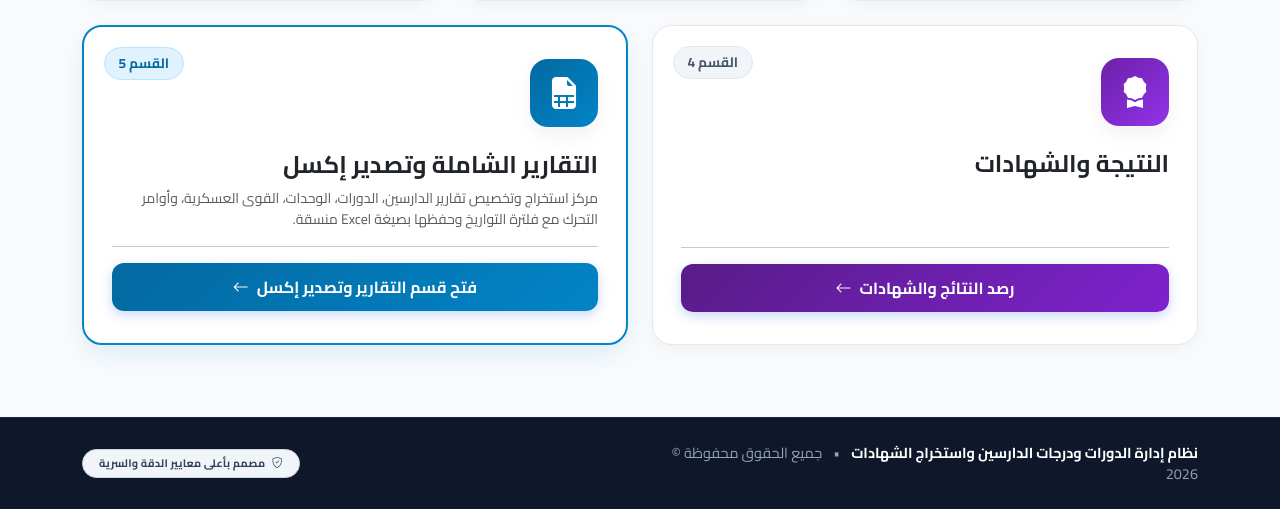
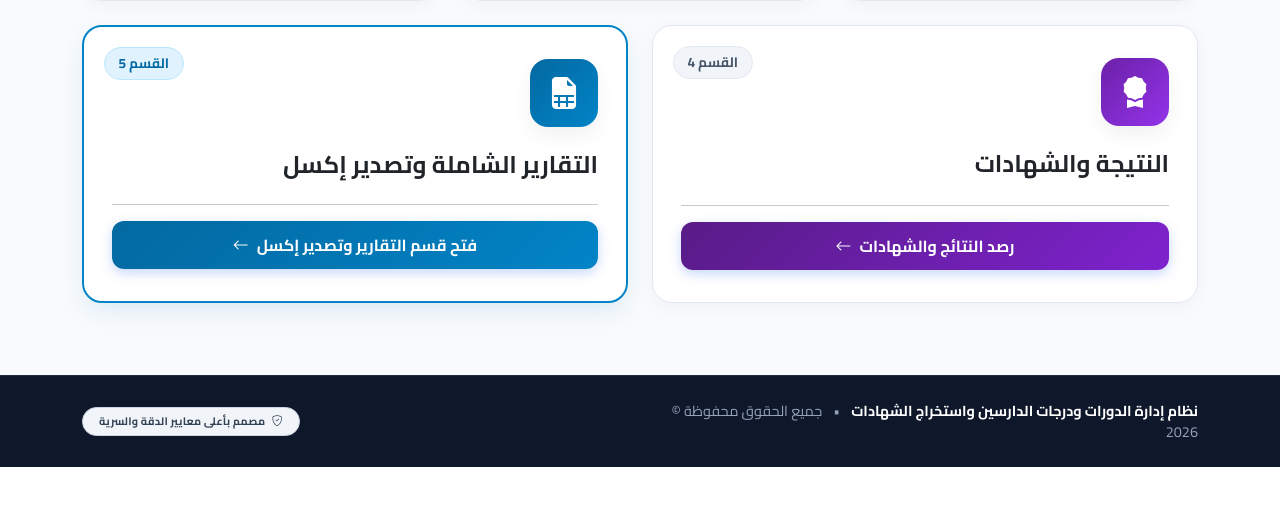
Before and after one commit to Gasim12346/p1, a Django app: page / in a window 1280 px wide. Shown: the part 707-1216 px from the top of the page. After the commit the page ends 1174 px from the top, so only its background shows below. Run offline with Django 5.2, Linux system fonts and the light colour scheme; the visitor is signed in with stand-in values (Sample User, id 1); data comes from the database, SQL or seed files in the repository; some libraries are stand-ins or nearby versions.

Commit message:
Remove subtitle details text from reports card on home page

```diff
--- a/templates/training/home.html
+++ b/templates/training/home.html
@@ -123,7 +123,6 @@
                     <i class="bi bi-file-earmark-spreadsheet-fill"></i>
                 </div>
                 <h4 class="fw-bold text-dark mb-2">التقارير الشاملة وتصدير إكسل</h4>
-                <p class="text-muted small mb-0">مركز استخراج وتخصيص تقارير الدارسين، الدورات، الوحدات، القوى العسكرية، وأوامر التحرك مع فلترة التواريخ وحفظها بصيغة Excel منسقة.</p>
             </div>
             <div>
                 <hr class="border-slate-200 my-3">
```
